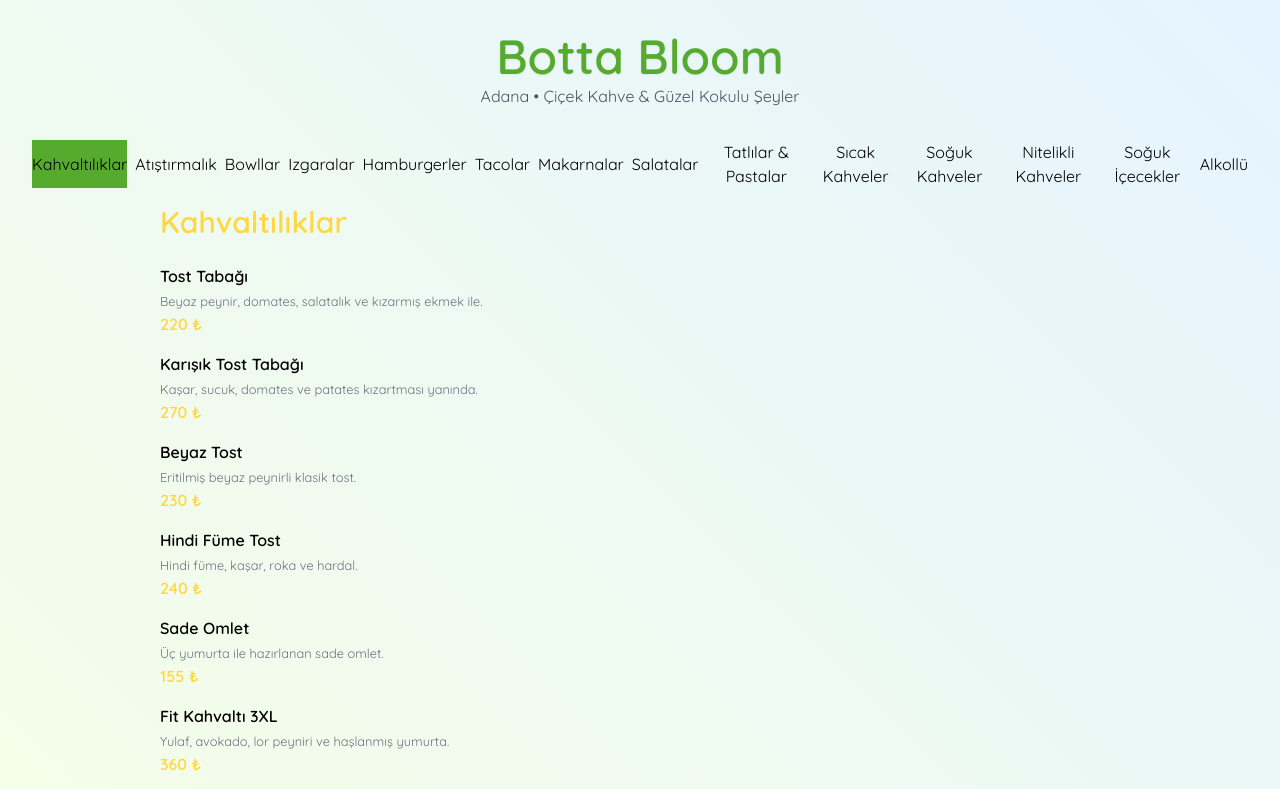
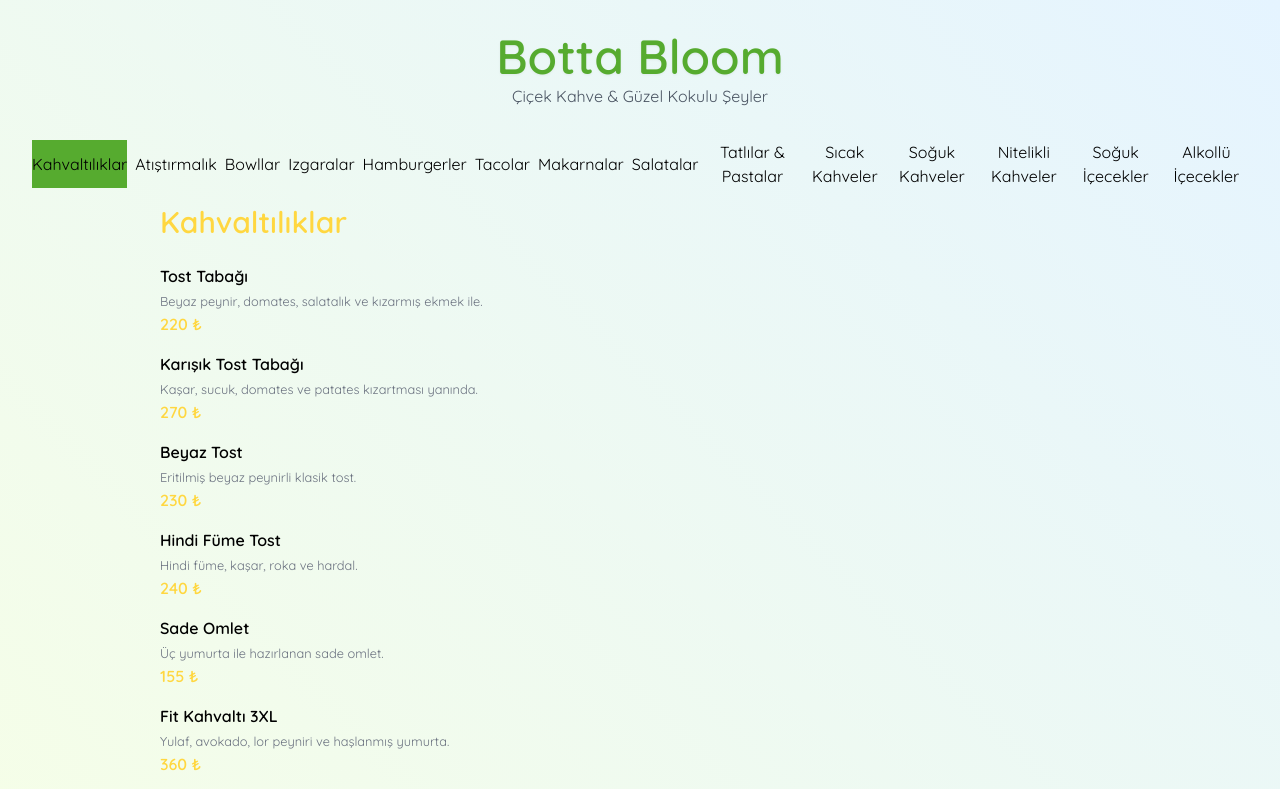
Before and after one commit to tahakutuk/tahan-n-menusu, a plain HTML site: page index.html in a window 1280 px wide. Shown: the top 789 px of the page. Drawn offline with nearby package versions, Linux system fonts and the light colour scheme.

Commit message:
Update index.html

```diff
--- a/index.html
+++ b/index.html
@@ -52,7 +52,7 @@
   <!-- ---------- BAŞLIK ---------- -->
   <header class="text-center py-8">
     <h1 class="text-4xl sm:text-5xl font-bold text-[color:var(--green)] drop-shadow-sm">Botta Bloom</h1>
-    <p class="mt-1 text-sm sm:text-base text-gray-600">Adana • Çiçek Kahve &amp; Güzel Kokulu Şeyler</p>
+    <p class="mt-1 text-sm sm:text-base text-gray-600">Çiçek Kahve &amp; Güzel Kokulu Şeyler</p>
   </header>
 
   <!-- ---------- SEKME NAV ---------- -->
@@ -224,8 +224,8 @@
         ]
       },
       {
-        id: 'alkollu',
-        title: 'Alkollü',
+        id: 'icecekler',
+        title: 'Alkollü İçecekler',
         color: 'var(--yellow)',
         items: [
           { name: 'Bomonti Filtresiz',              price: 150, desc: '50 cl şişe.' },
```
